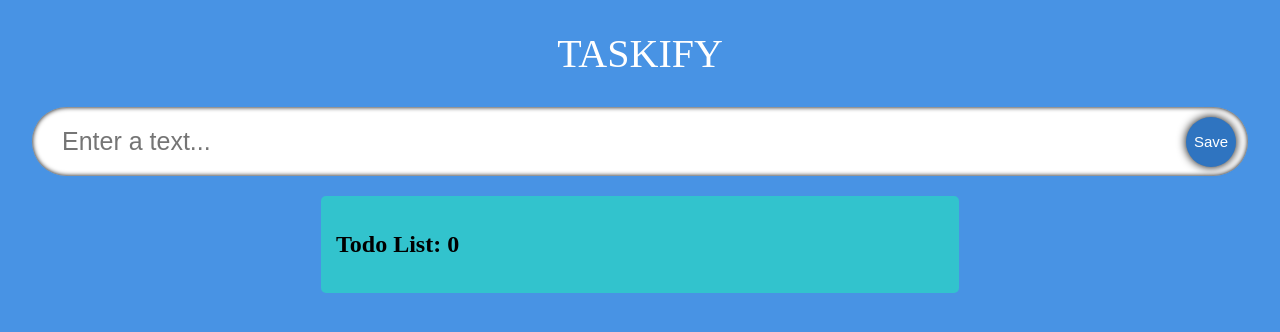
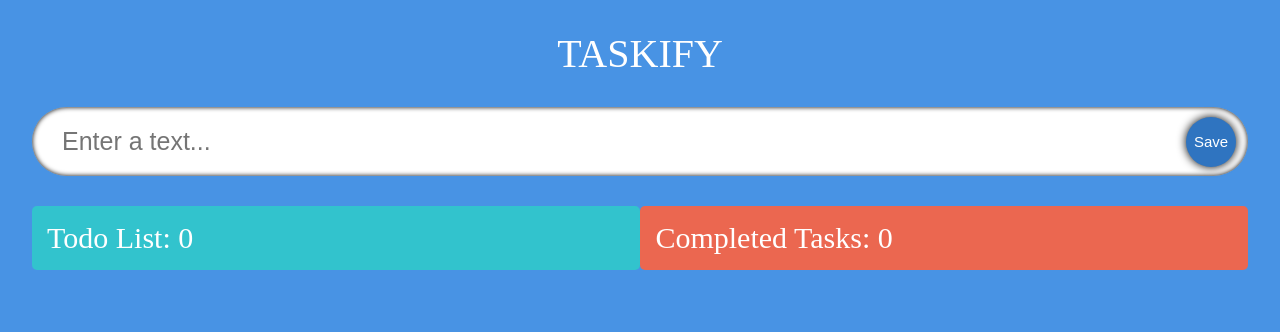
Before and after one commit to Maopos/taskfy-tsx, a React (Create React App) app: page / in a window 1280 px wide. Shown: the top 332 px of the page. Built offline with nearby package versions, Linux system fonts and the light colour scheme; a web font is replaced by a local one.

Commit message:
Drag & Drop

```diff
--- a/package.json
+++ b/package.json
@@ -11,6 +11,7 @@
     "@types/react": "^17.0.39",
     "@types/react-dom": "^17.0.11",
     "react": "^17.0.2",
+    "react-beautiful-dnd": "^13.1.0",
     "react-dom": "^17.0.2",
     "react-icons": "^4.3.1",
     "react-scripts": "5.0.0",
@@ -40,5 +41,8 @@
       "last 1 firefox version",
       "last 1 safari version"
     ]
+  },
+  "devDependencies": {
+    "@types/react-beautiful-dnd": "^13.1.2"
   }
 }
--- a/src/App.tsx
+++ b/src/App.tsx
@@ -3,11 +3,14 @@
 import InputField from "./components/InputField";
 import TodoList from "./components/TodoList";
 import { Todo } from "./model";
+import { DragDropContext, DropResult } from "react-beautiful-dnd";
 
 const App: React.FC = () => {
-  // State
+  // States
   const [todo, setTodo] = useState<string>("");
   const [todos, setTodos] = useState<Todo[]>([]);
+
+  const [completedTodos, setCompletedTodos] = useState<Todo[]>([]);
 
   const generateId = () => {
     const random = Math.random().toString(36).substring(2);
@@ -24,12 +27,54 @@
     }
   };
 
+  const onDragEnd = (result: DropResult) => {
+    const { source, destination } = result;
+    if (!destination) {
+      return;
+    }
+
+    if (
+      destination.droppableId === source.droppableId &&
+      destination.index === source.index
+    ) {
+      return;
+    }
+
+    let add,
+      active = todos,
+      complete = completedTodos;
+
+    if (source.droppableId === "TodoList") {
+      add = active[source.index];
+      active.splice(source.index, 1);
+    } else {
+      add = complete[source.index];
+      complete.splice(source.index, 1);
+    }
+
+    if (destination.droppableId === "TodoList") {
+      active.splice(destination.index, 0, add);
+    } else {
+      complete.splice(destination.index, 0, add);
+    }
+
+    setCompletedTodos(complete);
+    setTodos(active);
+  };
+
   return (
-    <div className="App">
-      <span className="heading">Taskify</span>
-      <InputField todo={todo} setTodo={setTodo} handleAdd={handleAdd} />
-      <TodoList todos={todos} setTodos={setTodos} />
-    </div>
+    <DragDropContext onDragEnd={onDragEnd}>
+      <div className="App">
+        <span className="heading">Taskify</span>
+        <InputField todo={todo} setTodo={setTodo} handleAdd={handleAdd} />
+        <TodoList
+          todos={todos}
+          setTodos={setTodos}
+          completedTodos={completedTodos}
+          setCompletedTodos={setCompletedTodos}
+        />
+      </div>
+    </DragDropContext>
   );
 };
 
--- a/src/components/TodoItem.tsx
+++ b/src/components/TodoItem.tsx
@@ -3,14 +3,16 @@
 import { MdOutlineDoneOutline, MdOutlinePending } from "react-icons/md";
 import "./styles.css";
 import { FormEvent, useEffect, useRef, useState } from "react";
+import { Draggable } from "react-beautiful-dnd";
 
 interface Props {
   todoItem: Todo;
   todos: Todo[];
   setTodos: React.Dispatch<React.SetStateAction<Todo[]>>;
+  index: number;
 }
 
-const TodoItem: React.FC<Props> = ({ todoItem, todos, setTodos }) => {
+const TodoItem: React.FC<Props> = ({ todoItem, todos, setTodos, index }) => {
   const { id, todo, isDone } = todoItem;
 
   // Edit States
@@ -40,12 +42,17 @@
   }, [onEdit]);
 
   return (
+    <Draggable draggableId={id.toString()} index={index}>
+      {(provided, snapshot) => (
         <>
           <form
-        className="todos__single"
+            className={`todos__single ${snapshot.isDragging ? "drag" : ""}`}
             onSubmit={(e) => {
               handleEdit(e, id);
             }}
+            {...provided.draggableProps}
+            {...provided.dragHandleProps}
+            ref={provided.innerRef}
           >
             {onEdit ? (
               <input
@@ -80,6 +87,8 @@
             <p style={{ color: "white" }}>Edit and press Enter...</p>
           ) : null}
         </>
+      )}
+    </Draggable>
   );
 };
 
--- a/src/components/TodoList.tsx
+++ b/src/components/TodoList.tsx
@@ -1,19 +1,69 @@
 import { Todo } from "../model";
 import TodoItem from "./TodoItem";
 import "./styles.css";
+import { Droppable } from "react-beautiful-dnd";
 
 interface Props {
   todos: Todo[];
   setTodos: React.Dispatch<React.SetStateAction<Todo[]>>;
+  completedTodos: Todo[];
+  setCompletedTodos: React.Dispatch<React.SetStateAction<Todo[]>>;
 }
 
-const TodoList: React.FC<Props> = ({ todos, setTodos }) => {
+const TodoList: React.FC<Props> = ({
+  todos,
+  setTodos,
+  completedTodos,
+  setCompletedTodos,
+}) => {
   return (
-    <div className="todos">
-      <h2>Todo List: {todos.length}</h2>
-      {todos.map((i) => (
-        <TodoItem key={i.id} todoItem={i} todos={todos} setTodos={setTodos} />
-      ))}
+    <div className="container">
+      <Droppable droppableId="TodoList">
+        {(provided, snapshot) => (
+          <div
+            className={`todos ${snapshot.isDraggingOver ? "dragactive" : ""}`}
+            ref={provided.innerRef}
+            {...provided.droppableProps}
+          >
+            <span className="todos__heading">Todo List: {todos.length}</span>
+            {todos.map((i, j) => (
+              <TodoItem
+                index={j}
+                key={i.id}
+                todoItem={i}
+                todos={todos}
+                setTodos={setTodos}
+              />
+            ))}
+            {provided.placeholder}
+          </div>
+        )}
+      </Droppable>
+      <Droppable droppableId="TodosRemove">
+        {(provided, snapshot) => (
+          <div
+            className={`todos ${
+              snapshot.isDraggingOver ? "dragcomplete" : "remove"
+            }`}
+            ref={provided.innerRef}
+            {...provided.droppableProps}
+          >
+            <span className="todos__heading">
+              Completed Tasks: {completedTodos.length}
+            </span>
+            {completedTodos.map((i, j) => (
+              <TodoItem
+                index={j}
+                key={i.id}
+                todoItem={i}
+                todos={completedTodos}
+                setTodos={setCompletedTodos}
+              />
+            ))}
+            {provided.placeholder}
+          </div>
+        )}
+      </Droppable>
     </div>
   );
 };
```
Also changed, not shown: 1 other file (tests, documents, lock files or other folders). Lines whose indentation alone changed are shown as unchanged.
